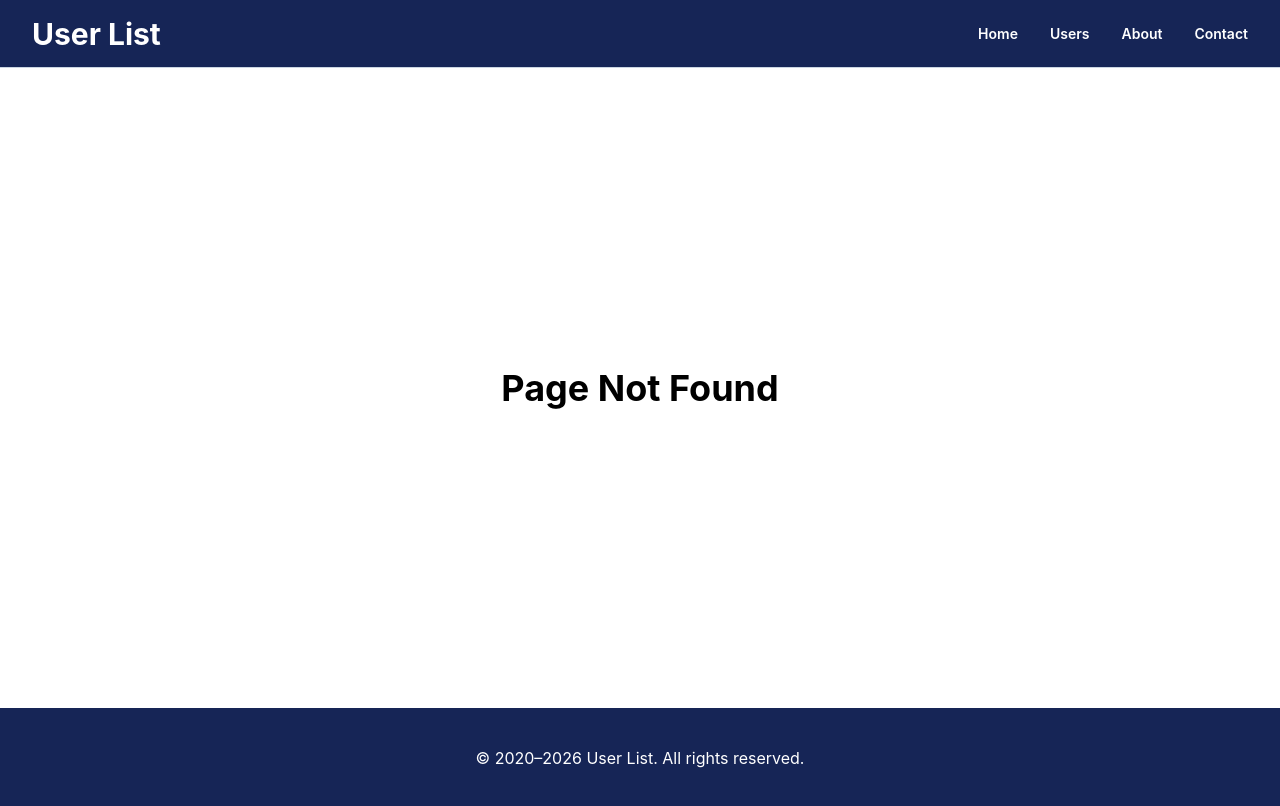
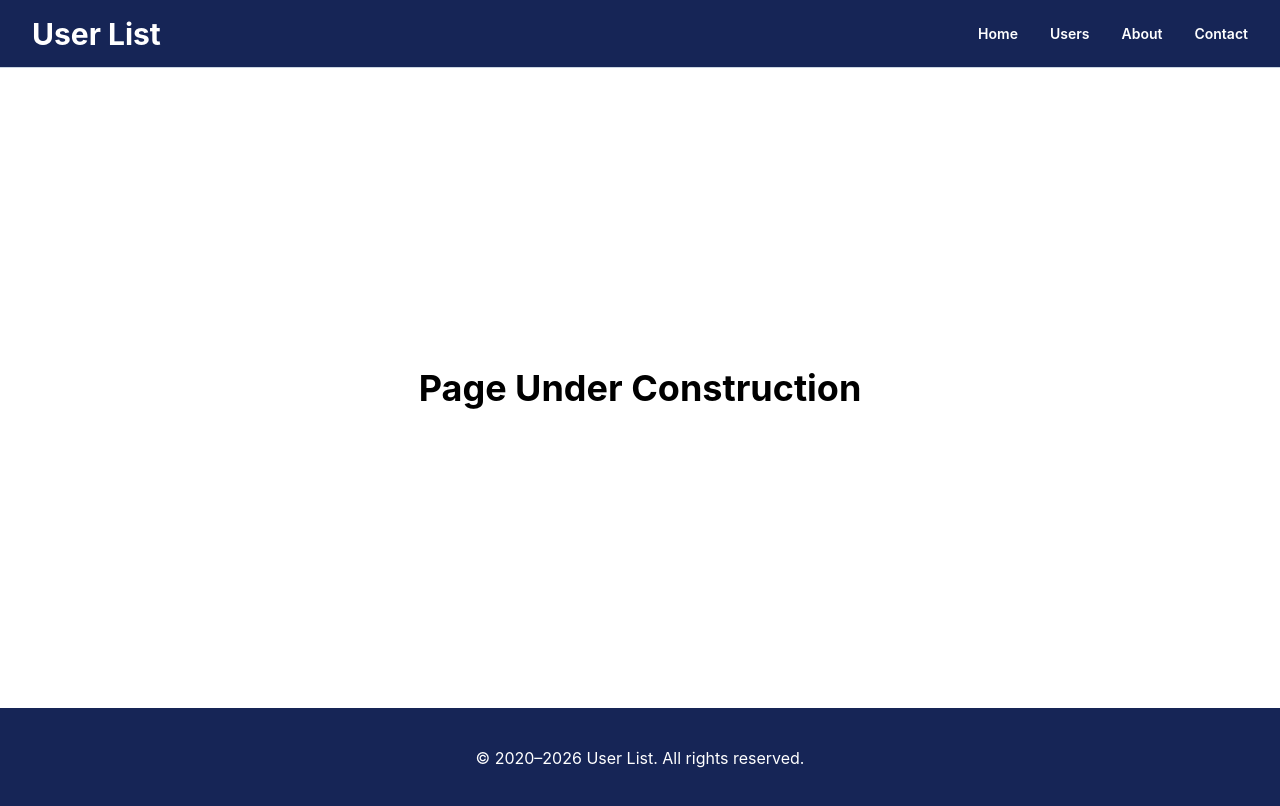
Before and after one commit to devrathul/UserListReactApp, a React (Vite) app: page /contact in a window 1280 px wide. Before the commit this address had no page. Built offline with nearby package versions, Linux system fonts and the light colour scheme.

Commit message:
contact page added

```diff
--- a/src/App.jsx
+++ b/src/App.jsx
@@ -5,7 +5,7 @@ import User from './components/User'
 import NotFound from './components/NotFound'
 import Root from './Root'
 import Userdetails from './components/Userdetails'
-
+import Contact from './components/Contact'
 
 const usersList = [
   { id: 1, name: 'John Doe', email: 'john@example.com' },
@@ -34,6 +34,9 @@ const router = createBrowserRouter(
       path: "about",
       element: <About />,
     }, {
+      path: "contact",
+      element: <Contact />,
+    }, {
       path: "*",
       element: <NotFound />,
     }]
--- /dev/null
+++ b/src/components/Contact/index.jsx
@@ -0,0 +1,10 @@
+const Contact = () => (
+    <div className='flex flex-col justify-center items-center h-[80vh]'>
+        <div className='px-5 py-5 border-gray-400 rounded-md w-full'>
+            <h2 className="items-center text-heading text-4xl font-bold text-center">Page Under Construction</h2>
+        </div>
+    </div>
+)
+
+
+export default Contact
```
